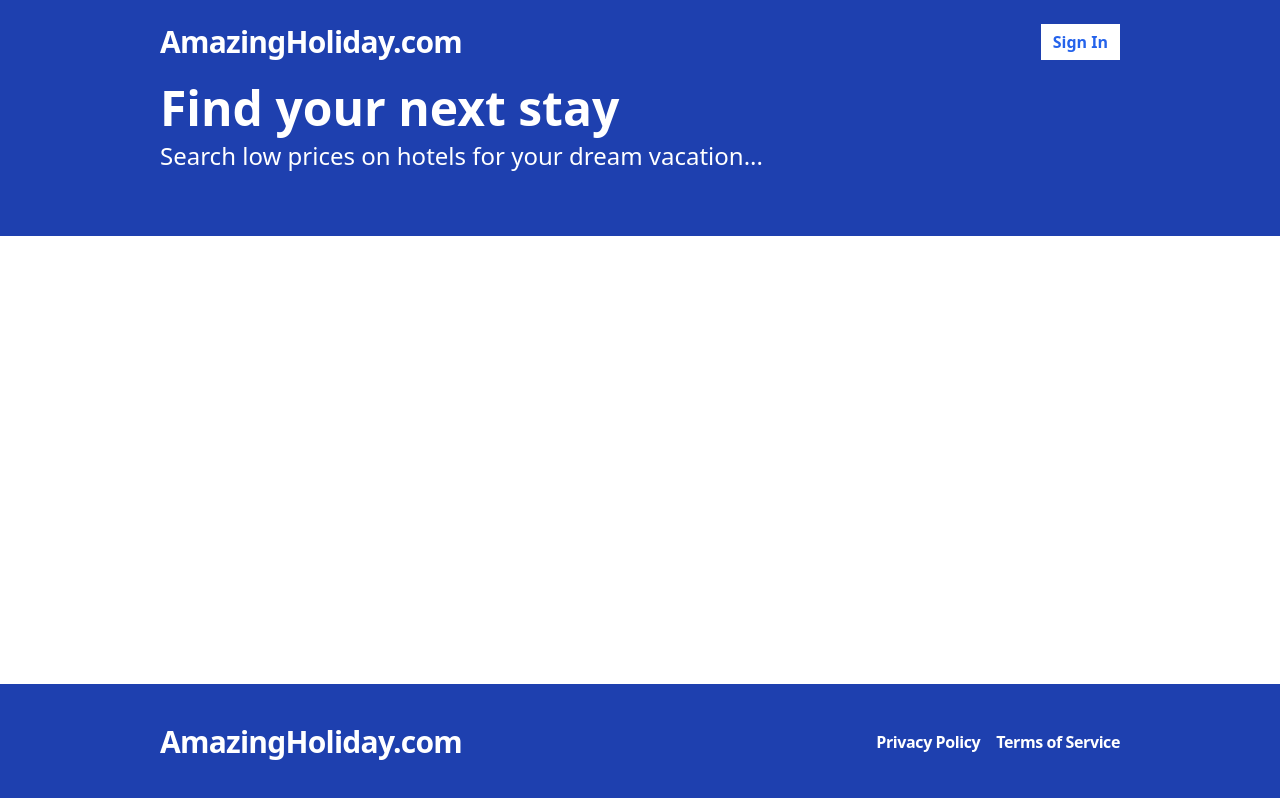
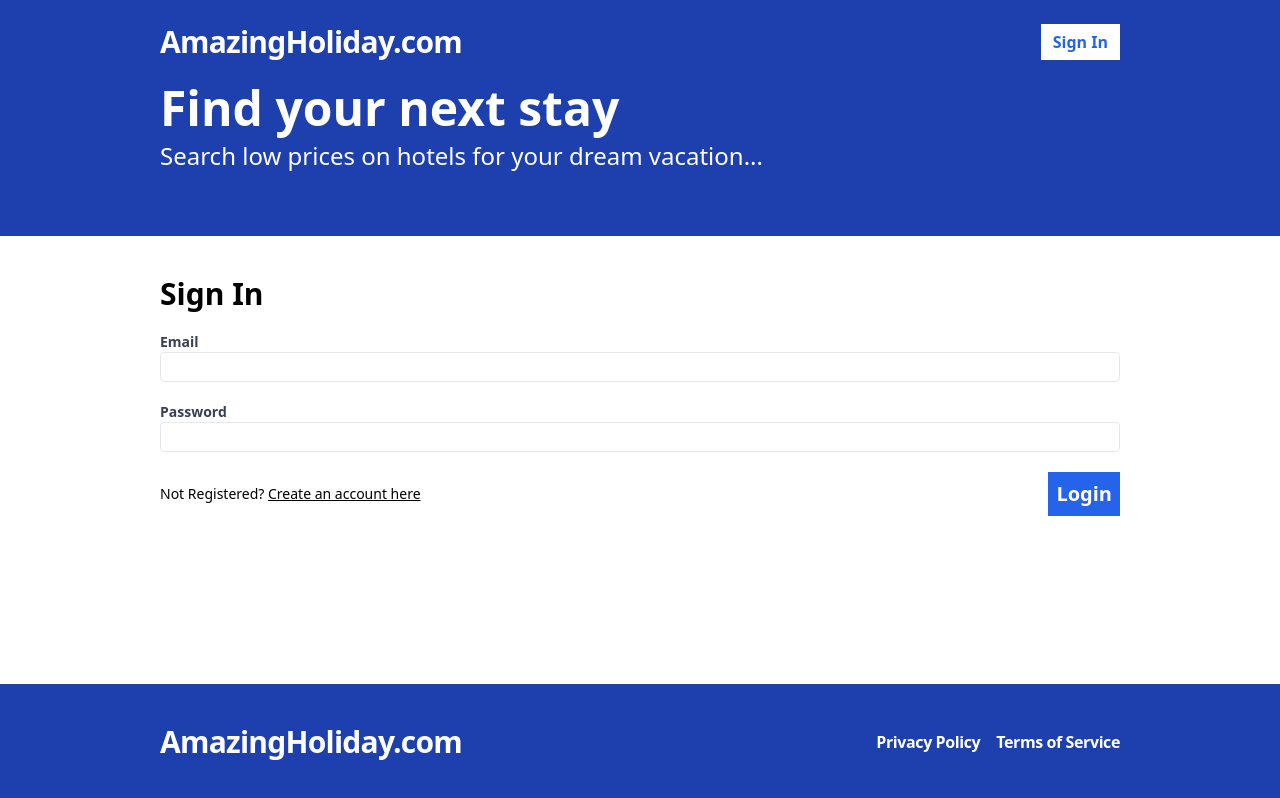
Before and after one commit to RamadanEmin/mern-booking-app, a React (Vite) app in the folder frontend/: page /sign-in in a window 1280 px wide. Before the commit this address led to /. Built offline with nearby package versions, Linux system fonts and the light colour scheme; no server answers.

Commit message:
Added login mutation

```diff
--- a/frontend/src/App.tsx
+++ b/frontend/src/App.tsx
@@ -6,6 +6,7 @@ import {
 } from 'react-router-dom';
 import Layout from './layouts/Layout';
 import Register from './pages/Register';
+import SignIn from './pages/SignIn';
 
 const App = () => {
     return (
@@ -13,8 +14,9 @@ const App = () => {
             <Routes>
                 <Route path="/" element={<Layout />}>
                     <Route path="register" element={<Register />} />
-                    <Route path="*" element={<Navigate to="/" />} />
+                    <Route path="sign-in" element={<SignIn />} />
                 </Route>
+                <Route path="*" element={<Navigate to="/" />} />
             </Routes>
         </Router>
     );
--- a/frontend/src/pages/SignIn.tsx
+++ b/frontend/src/pages/SignIn.tsx
@@ -1,4 +1,8 @@
-import { Link } from 'react-router-dom';
+import { useForm } from 'react-hook-form';
+import { useMutation, useQueryClient } from 'react-query';
+import * as apiClient from '../api-client';
+import { Link, useNavigate } from 'react-router-dom';
+import { useAppContext } from '../contexts/AppContext';
 
 export type SignInFormData = {
     email: string;
@@ -6,14 +10,36 @@ export type SignInFormData = {
 };
 
 const SignIn = () => {
+    const navigate = useNavigate();
+    const { showToast } = useAppContext();
+    const queryClient = useQueryClient();
+
+    const { register, handleSubmit } = useForm<SignInFormData>();
+
+    const mutation = useMutation(apiClient.signIn, {
+        onSuccess: async () => {
+            showToast({ message: 'Sign in Successful!', type: 'SUCCESS' });
+            await queryClient.invalidateQueries('validateToken');
+            navigate('/');
+        },
+        onError: async (error: Error) => {
+            showToast({ message: error.message, type: 'ERROR' });
+        }
+    });
+
+    const onSubmit = handleSubmit((data) => {
+        mutation.mutate(data);
+    });
+
     return (
-        <form className="flex flex-col gap-5">
+        <form className="flex flex-col gap-5" onSubmit={onSubmit}>
             <h2 className="text-3xl font-bold">Sign In</h2>
             <label className="text-gray-700 text-sm font-bold flex-1">
                 Email
                 <input
                     type='email'
                     className="border rounded w-full py-1 px-2 font-normal"
+                    {...register('email', { required: 'This field is required' })}
                 />
             </label>
             <label className="text-gray-700 text-sm font-bold flex-1">
@@ -21,6 +47,10 @@ const SignIn = () => {
                 <input
                     type='password'
                     className="border rounded w-full py-1 px-2 font-normal"
+                    {...register('password', {
+                        required: 'This field is required',
+                        minLength: { value: 6, message: 'Password must be at least 6 characters' }
+                    })}
                 />
             </label>
             <span className="flex items-center justify-between">
```
